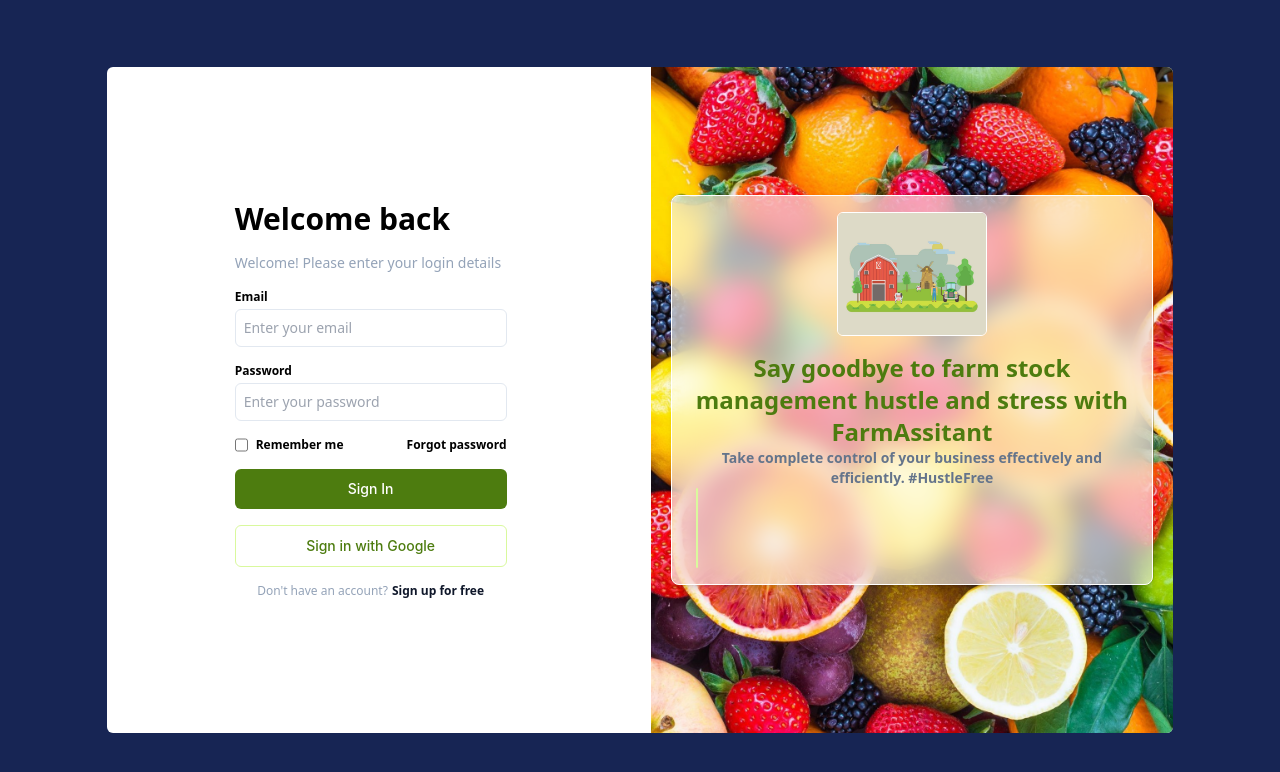
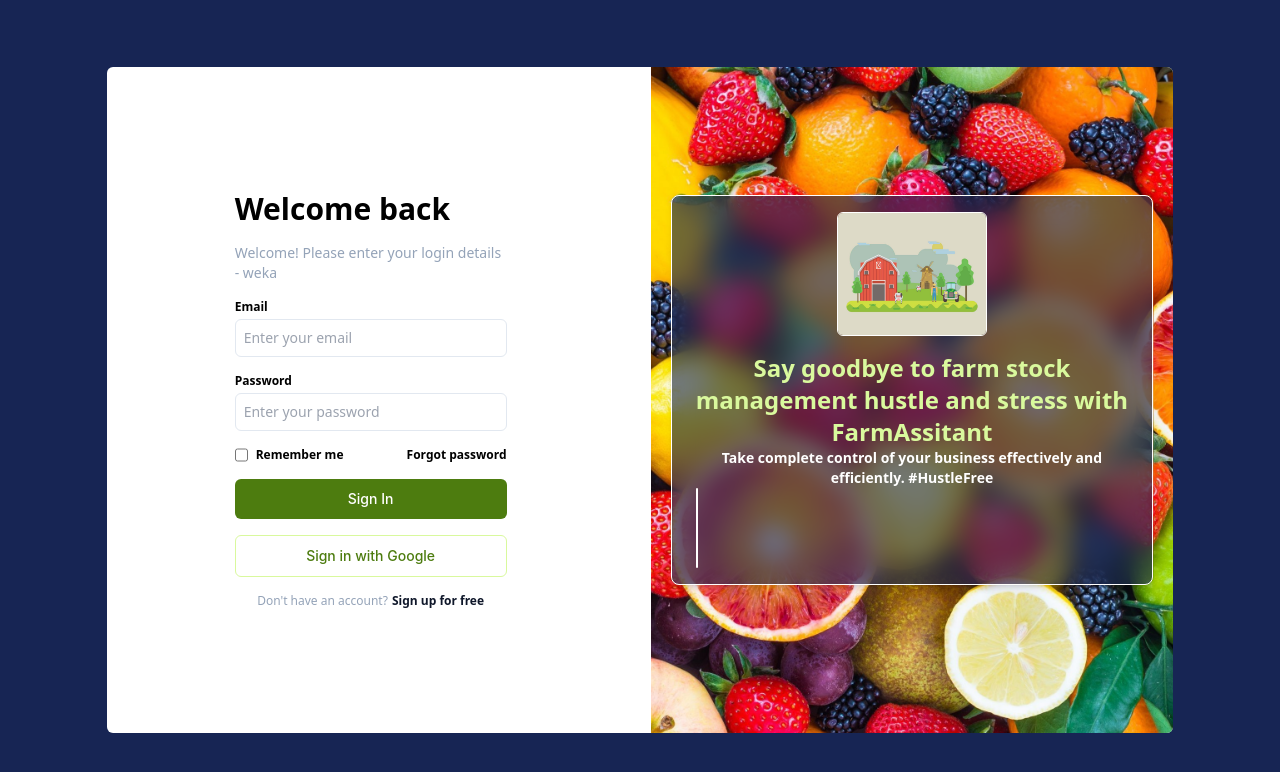
Before and after one commit to Reu-Amissah/farm-inventory-system, a React (Create React App) app: page / in a window 1280 px wide. Shown: the top 772 px of the page. Built offline with nearby package versions, Linux system fonts and the light colour scheme.

Commit message:
update glassmorphism color

```diff
--- a/src/screens/Login.js
+++ b/src/screens/Login.js
@@ -10,7 +10,7 @@ export default function Login() {
         <div className="w-full px-5 md:w-1/2 md:mx-auto md:px-10 lg:px-24 xl:px-32 space-y-4">
           <h3 className="text-3xl font-semibold font-sans">Welcome back</h3>
           <p className="text-sm font-normal font-sans text-slate-400">
-            Welcome! Please enter your login details
+            Welcome! Please enter your login details - weka
           </p>
           <div className="space-y-1">
             <p className="text-xs font-semibold font-sans">Email</p>
@@ -60,21 +60,21 @@ export default function Login() {
           className="md:flex md:w-1/2 h-full items-center justify-center hidden"
           id="image"
         >
-          <div className="description w-full bg-white mx-5 mb-5 bg-opacity-60 backdrop-blur-md bg-filter rounded-lg p-4 shadow-md border border-white">
+          <div className="description w-full bg-blue-950 mx-5 mb-5 bg-opacity-60 backdrop-blur-md bg-filter rounded-lg p-4 shadow-md border border-white">
             <img
               src={bg_img}
               alt="farm-illustration"
               className="w-1/3 rounded-md border border-white mx-auto"
             ></img>
-            <p className="text-2xl text-lime-700 text-center font-semibold font-sans mt-4">
+            <p className="text-2xl text-lime-200 text-center font-semibold font-sans mt-4">
               Say goodbye to farm stock management hustle and stress with
               FarmAssitant
             </p>
-            <p className="text-sm text-slate-500 text-center font-semibold font-sans">
+            <p className="text-sm text-white text-center font-semibold font-sans">
               Take complete control of your business effectively and
               efficiently. #HustleFree
             </p>
-            <span className="block h-20 w-0.5 bg-lime-200 ml-2 rounded-sm"></span>
+            <span className="block h-20 w-0.5 bg-white ml-2 rounded-sm"></span>
           </div>
         </div>
         {/* right section end ---- */}
```
Also changed, not shown: 2 other files (tests, documents, lock files or other folders).
